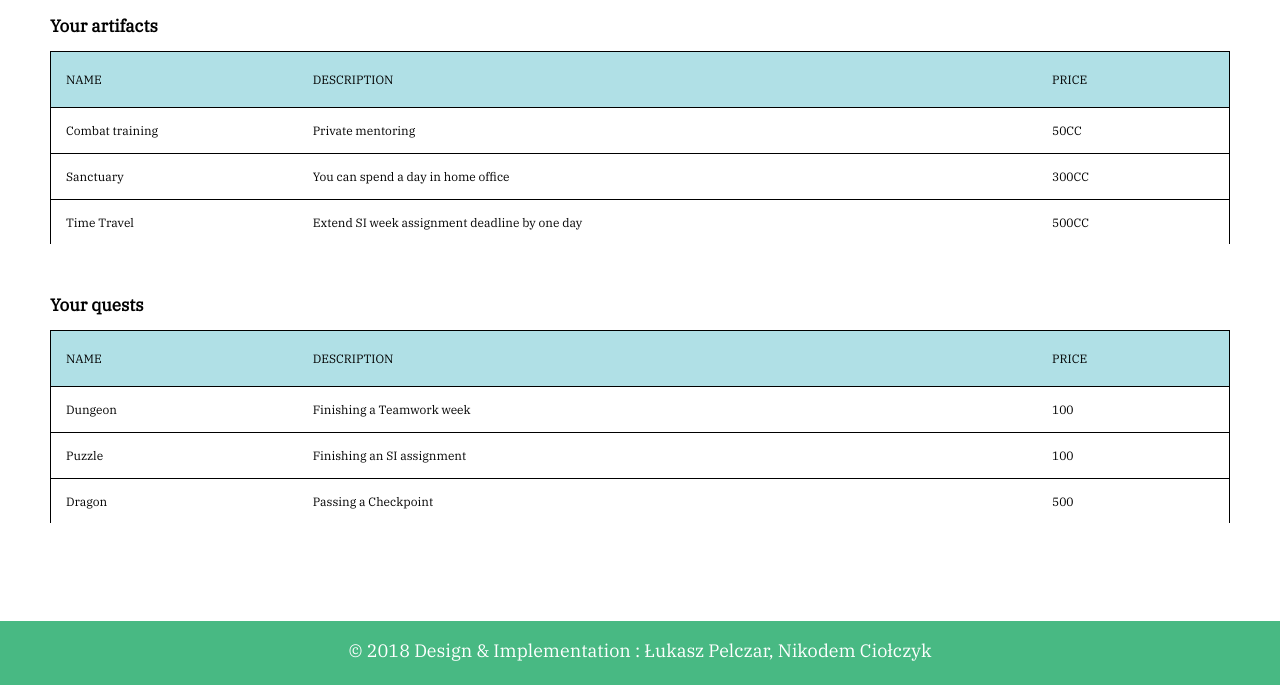
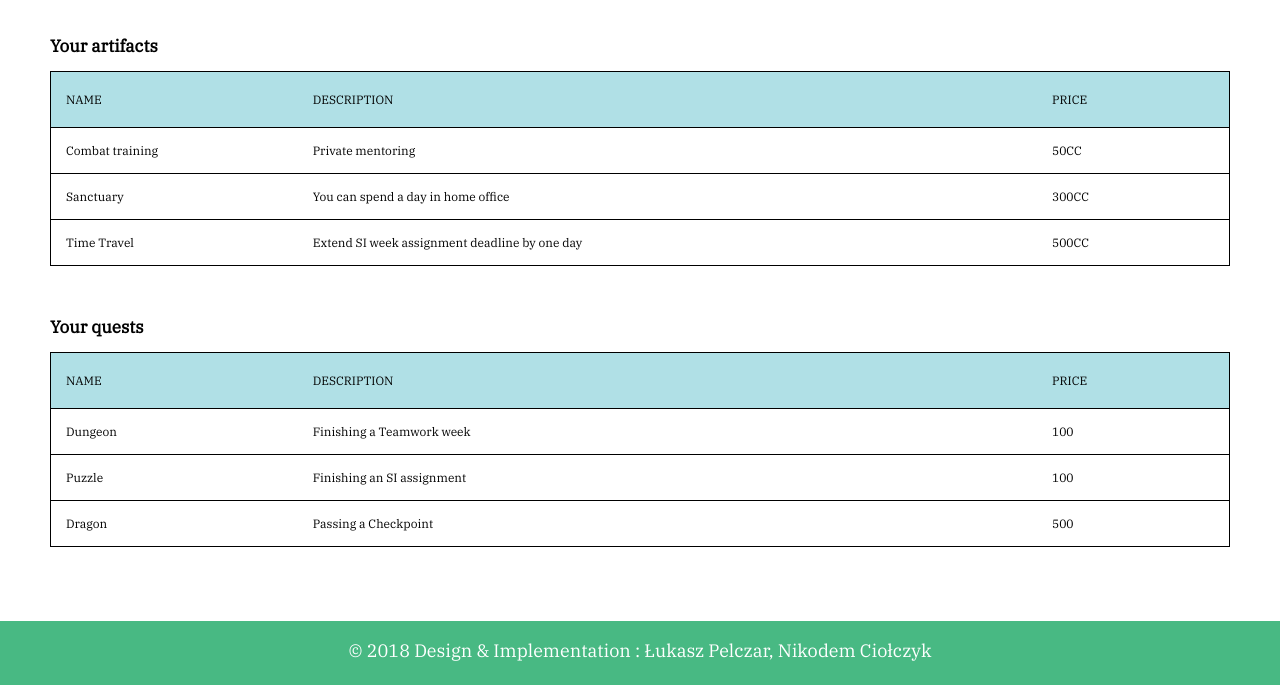
Before and after one commit to lpelczar/Queststore-CMS, a PHP site: page /student_manager.html in a window 1280 px wide. Shown: the part 115-800 px from the top of the page. Run offline with PHP 8.4, Linux system fonts and the light colour scheme; lists and menus that the app fills with data are empty.

Commit message:
Fix tables in student manager

```diff
--- a/css/student-content.css
+++ b/css/student-content.css
@@ -1,5 +1,5 @@
 #artifacts-table h1 {
-    margin-top: 30px;
+    margin-top: 50px;
     font-size: 17px;
 }
 
@@ -10,7 +10,3 @@
 #quests-table h1 {
     font-size: 17px;
 }
-
-.tbl-content {
-    height: 136px;
-}
--- a/css/table.css
+++ b/css/table.css
@@ -24,7 +24,7 @@ table {
 }
 
 .tbl-content {
-    height:314px;
+    height: 100%;
     overflow-x:auto;
     margin-top: 0;
     border-left: solid 1px black;
```
